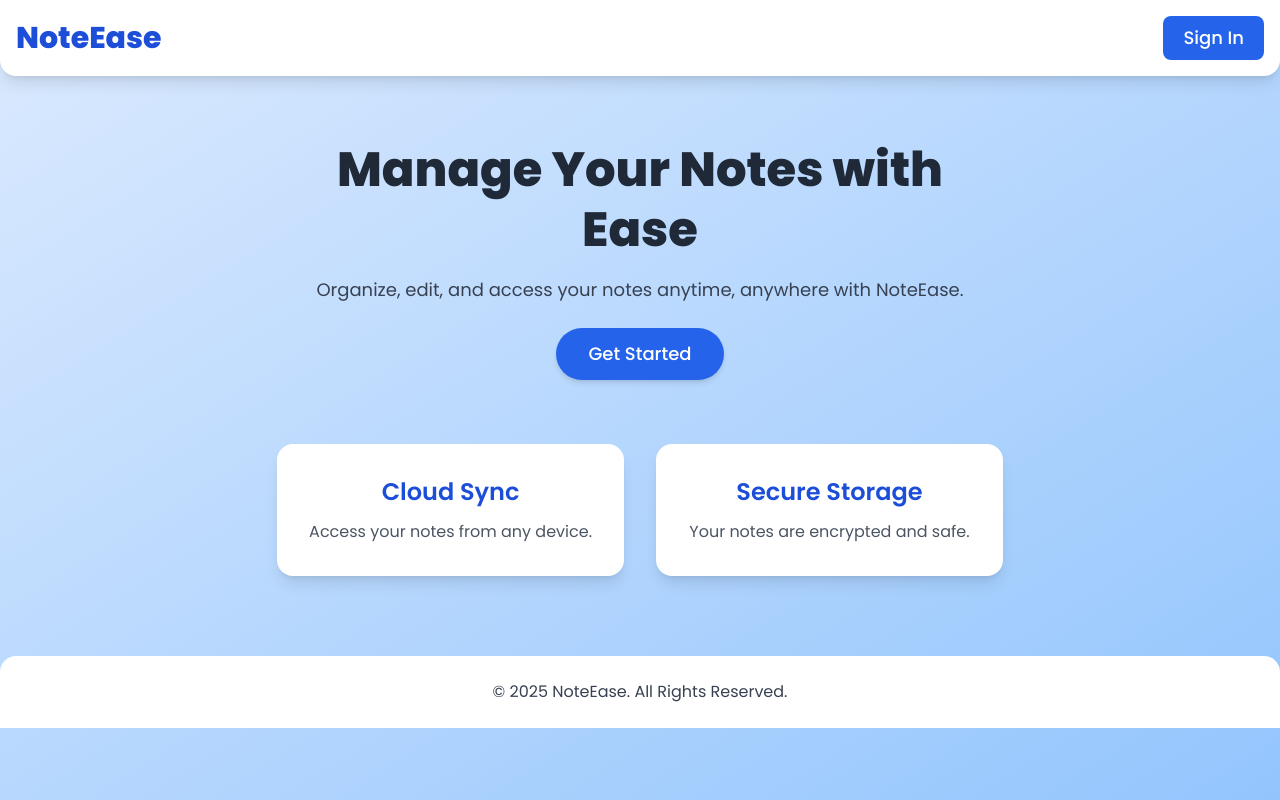
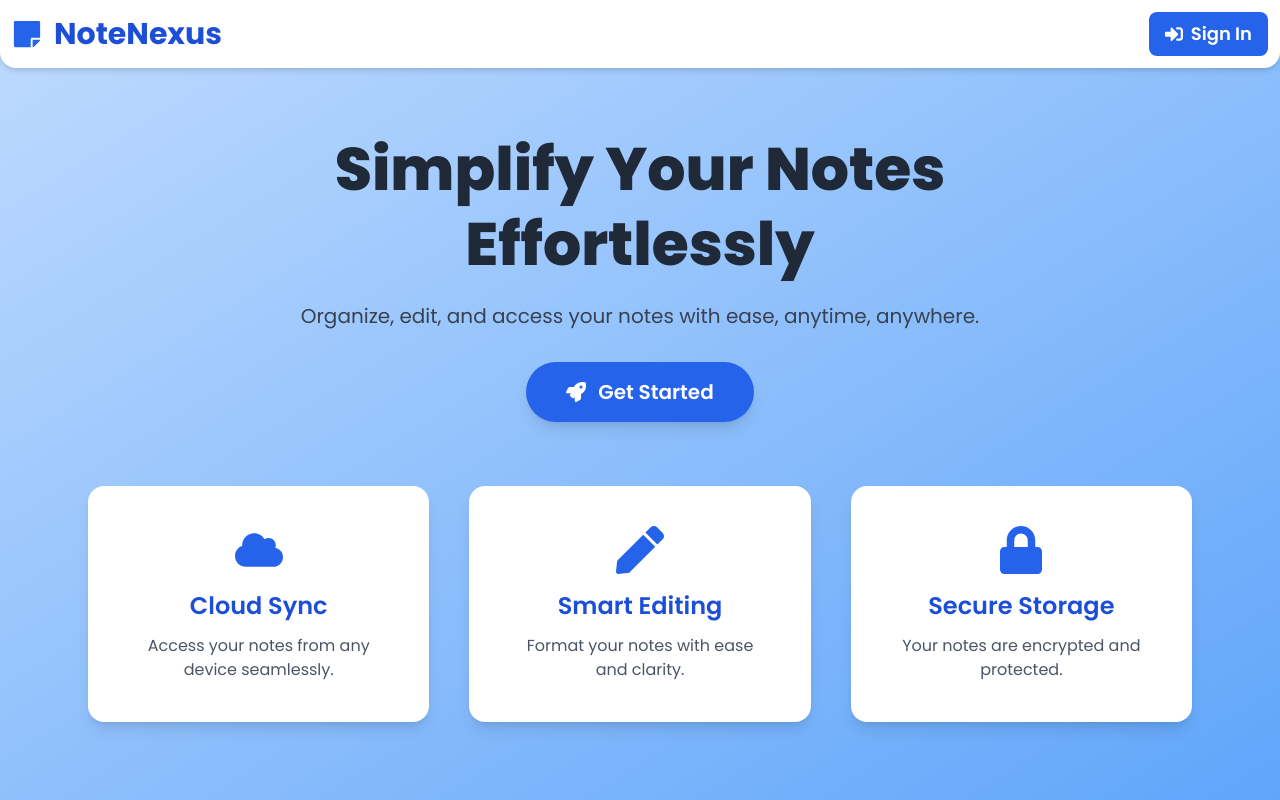
Before and after one commit to Nitish7382/Notes-Management, a React (Vite) app in the folder client/: page / in a window 1280 px wide. Built offline with nearby package versions, Linux system fonts and the light colour scheme.

Commit message:
refactor NavBar and Home components for improved branding and user interface enhancements

```diff
--- a/client/src/components/Navbar/NavBar.jsx
+++ b/client/src/components/Navbar/NavBar.jsx
@@ -2,6 +2,8 @@ import React,{useState} from "react";
 import { useNavigate } from "react-router-dom";
 import ProfileInfo from "../cards/ProfileInfo";
 import SearchBar from "../SearchBar/SearchBar";
+import { FaStickyNote } from "react-icons/fa";
+
 
 const NavBar = ({userInfo, onSearchNote, handleClearSearch}) => {
 
@@ -26,7 +28,9 @@ const NavBar = ({userInfo, onSearchNote, handleClearSearch}) => {
 
   return (
     <div className=" bg-white flex items-center justify-between px-6 py-4 drop-shadow-md">
-      <h2 className=" text-xl font-medium text-black py-2">Notes Management</h2>
+     <h5 className="text-3xl font-bold text-blue-700 flex items-center">
+               <FaStickyNote className="mr-3 text-blue-600" /> NoteNexus
+             </h5>
 
       <SearchBar
       value={searchQuery}
--- a/client/src/pages/Signup/SignUp.jsx
+++ b/client/src/pages/Signup/SignUp.jsx
@@ -96,7 +96,7 @@ const SignUp = () => {
             <p className="text-sm text-center mt-4">
               Already Registerd{" "}
               <Link
-                to="/Login"
+                to="/login"
                 className=" text-blue-600 underline font-medium"
               >
                 Click here to Login
--- a/client/src/pages/home/Home.jsx
+++ b/client/src/pages/home/Home.jsx
@@ -1,53 +1,69 @@
 import React from "react";
 import { useNavigate } from "react-router-dom";
+import { FaCloud, FaLock, FaSignInAlt, FaRocket, FaStickyNote, FaPen } from "react-icons/fa";
 
 const Home = () => {
-
   const navigate = useNavigate();
 
-  const handleLogin = () =>{
-    navigate("/login")
+  const handleLogin = () => {
+    navigate("/login");
   };
 
   const handleSignup = () => {
-    navigate("/signup")
-  }
+    navigate("/signup");
+  };
 
   return (
-    <div className="h-screen bg-gradient-to-br from-blue-100 to-blue-300 flex flex-col items-center">
+    <div className="h-screen bg-gradient-to-br from-blue-200 to-blue-400 flex flex-col items-center">
       {/* Header */}
-      <header className="w-full flex justify-between items-center p-4 bg-white shadow-lg rounded-b-2xl">
-        <h1 className="text-3xl font-extrabold text-blue-700">NoteEase</h1>
-        <button onClick={handleLogin} className="bg-blue-600 text-white px-5 py-2 rounded-lg text-lg font-medium hover:bg-blue-700 transition-all">Sign In</button>
+      <header className="w-full flex justify-between items-center p-3 bg-white shadow-md rounded-b-2xl">
+        <h5 className="text-3xl font-bold text-blue-700 flex items-center">
+          <FaStickyNote className="mr-3 text-blue-600" /> NoteNexus
+        </h5>
+        <button
+          onClick={handleLogin}
+          className="flex items-center bg-blue-600 text-white px-4 py-2 rounded-lg text-lg font-semibold hover:bg-blue-700 transition-all"
+        >
+          <FaSignInAlt className="mr-2" /> Sign In
+        </button>
       </header>
 
       {/* Hero Section */}
-      <section className="text-center mt-16 max-w-3xl px-6">
-        <h2 className="text-5xl font-extrabold text-gray-800 leading-tight">Manage Your Notes with Ease</h2>
-        <p className="text-gray-700 mt-4 text-lg">Organize, edit, and access your notes anytime, anywhere with NoteEase.</p>
-        <button onClick={handleSignup} className="mt-6 bg-blue-600 text-white px-8 py-3 rounded-full text-lg font-medium hover:bg-blue-700 transition-all shadow-md">Get Started</button>
+      <section className="text-center mt-16 max-w-3xl px-6 flex flex-col items-center">
+        <h2 className="text-6xl font-extrabold text-gray-800 leading-tight">
+          Simplify Your Notes Effortlessly
+        </h2>
+        <p className="text-gray-700 mt-5 text-xl">
+          Organize, edit, and access your notes with ease, anytime, anywhere.
+        </p>
+        <button
+          onClick={handleSignup}
+          className="mt-8 flex items-center bg-blue-600 text-white px-10 py-4 rounded-full text-xl font-semibold hover:bg-blue-700 transition-all shadow-lg"
+        >
+          <FaRocket className="mr-3" /> Get Started
+        </button>
       </section>
 
       {/* Features Section */}
-      <section id="features" className="mt-16 grid grid-cols-1 md:grid-cols-2 gap-8 max-w-5xl px-6">
-        <div className="bg-white p-8 rounded-2xl shadow-lg text-center transition-all transform hover:scale-105">
+      <section id="features" className="mt-16 grid grid-cols-1 md:grid-cols-3 gap-10 max-w-6xl px-6">
+        <div className="bg-white p-10 rounded-2xl shadow-lg text-center transition-all transform hover:scale-105 flex flex-col items-center">
+          <FaCloud className="text-blue-600 text-5xl mb-4" />
           <h3 className="text-2xl font-semibold text-blue-700">Cloud Sync</h3>
-          <p className="text-gray-600 mt-3">Access your notes from any device.</p>
+          <p className="text-gray-600 mt-3">Access your notes from any device seamlessly.</p>
         </div>
-        {/* <div className="bg-white p-8 rounded-2xl shadow-lg text-center transition-all transform hover:scale-105">
-          <h3 className="text-2xl font-semibold text-blue-700">Rich Formatting</h3>
-          <p className="text-gray-600 mt-3">Use bold, italics, and more.</p>
-        </div> */}
-        <div className="bg-white p-8 rounded-2xl shadow-lg text-center transition-all transform hover:scale-105">
+        <div className="bg-white p-10 rounded-2xl shadow-lg text-center transition-all transform hover:scale-105 flex flex-col items-center">
+          <FaPen className="text-blue-600 text-5xl mb-4" />
+          <h3 className="text-2xl font-semibold text-blue-700">Smart Editing</h3>
+          <p className="text-gray-600 mt-3">Format your notes with ease and clarity.</p>
+        </div>
+        <div className="bg-white p-10 rounded-2xl shadow-lg text-center transition-all transform hover:scale-105 flex flex-col items-center">
+          <FaLock className="text-blue-600 text-5xl mb-4" />
           <h3 className="text-2xl font-semibold text-blue-700">Secure Storage</h3>
-          <p className="text-gray-600 mt-3">Your notes are encrypted and safe.</p>
+          <p className="text-gray-600 mt-3">Your notes are encrypted and protected.</p>
         </div>
       </section>
 
-      {/* Footer */}
-      <footer className="mt-20 w-full text-center text-gray-700 py-6 bg-white shadow-t-lg rounded-t-2xl">
-        <p>&copy; 2025 NoteEase. All Rights Reserved.</p>
-      </footer>
+
     </div>
   );
 };
```
